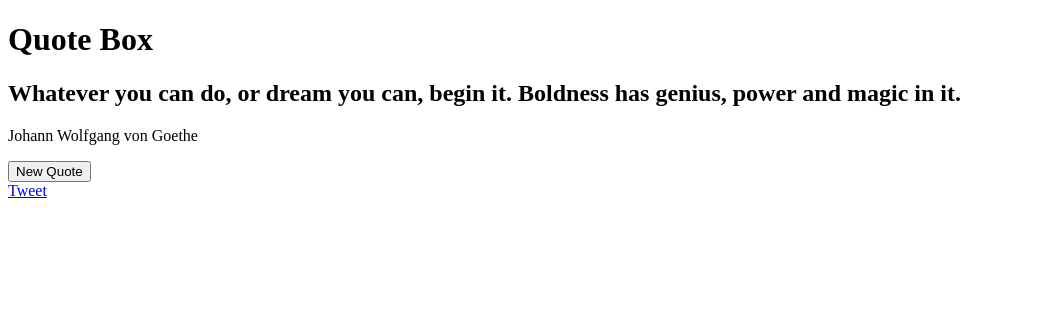
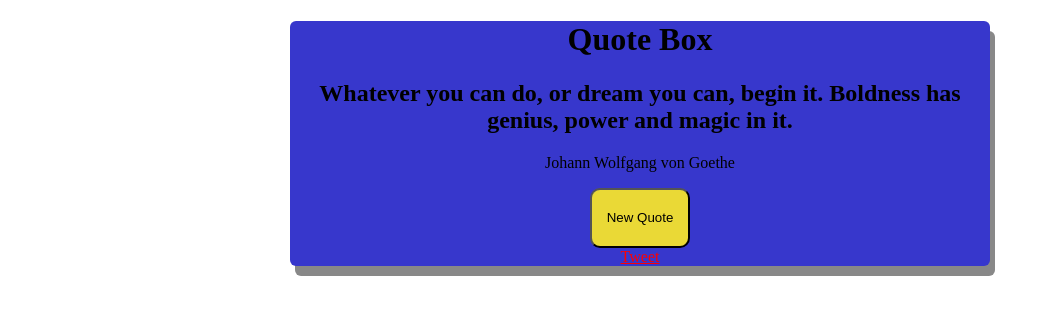
Before and after one commit to GregatGit/quote-box, a React (Create React App) app: page / in a window 1280 px wide. Shown: the top 314 px of the page, without its empty margins (0-1050 px from the left). Built offline with nearby package versions, Linux system fonts and the light colour scheme.

Commit message:
add styling

```diff
--- a/package.json
+++ b/package.json
@@ -3,6 +3,7 @@
   "version": "0.1.0",
   "private": true,
   "dependencies": {
+    "node-sass": "^4.12.0",
     "react": "^16.9.0",
     "react-dom": "^16.9.0",
     "react-scripts": "3.1.1"
--- a/src/App.js
+++ b/src/App.js
@@ -3,6 +3,7 @@ import DisplayQuote from './components/DisplayQuote'
 
 import { randomiser } from './utils'
 import { quotes } from './data'
+import './styles.scss'
 
 function App() {
   let startIndex = randomiser(quotes.length, [])
@@ -22,17 +23,18 @@ function App() {
 
   const quote = {
     quote: quotes[index].quote,
-    author: quotes[index].author
+    author: quotes[index].author,
   }
 
-  const href = "https://twitter.com/intent/tweet?text=" +
+  const href =
+    'https://twitter.com/intent/tweet?text=' +
     `${quote.quote} ~ ${quote.author}`
 
   return (
     <div className="App" id="quote-box">
-      <header className="App-header">
-        <h1>Quote Box</h1>
-      </header>
+
+      <div className="mainBox">
+        <header className="App-header"><h1>Quote Box</h1></header>
         <DisplayQuote {...quote} />
         <button id="new-quote" onClick={changeQuotesArr}>
           New Quote
@@ -41,7 +43,6 @@ function App() {
         <div>
           <a
             id="tweet-quote"
-          className="twitter-share-button"
             href={href}
             data-size="large"
             target="_blank"
@@ -51,6 +52,7 @@ function App() {
           </a>
         </div>
       </div>
+    </div>
   )
 }
 
--- /dev/null
+++ b/src/styles.scss
@@ -0,0 +1,24 @@
+h1 {
+  text-align: center;
+}
+
+.mainBox {
+  background-color: #3737cc;
+  max-width: 700px;
+  text-align: center;
+  margin: auto;
+  border-radius: 6px;
+  box-shadow: 5px 10px #888888;
+
+  button {
+    height: 60px;
+    width: 100px;
+    border-radius: 10px;
+    background: #ead936;
+  }
+
+  a {
+    padding-top: 10px;
+    color: red;
+  }
+}
```
Also changed, not shown: 1 other file (tests, documents, lock files or other folders). Lines whose indentation alone changed are shown as unchanged.
